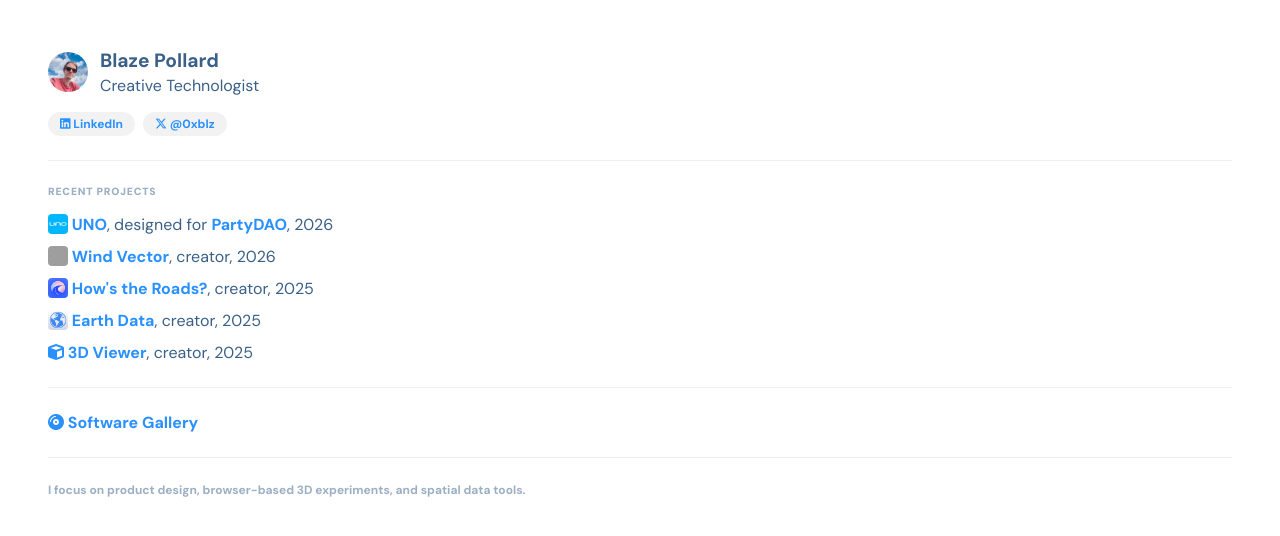
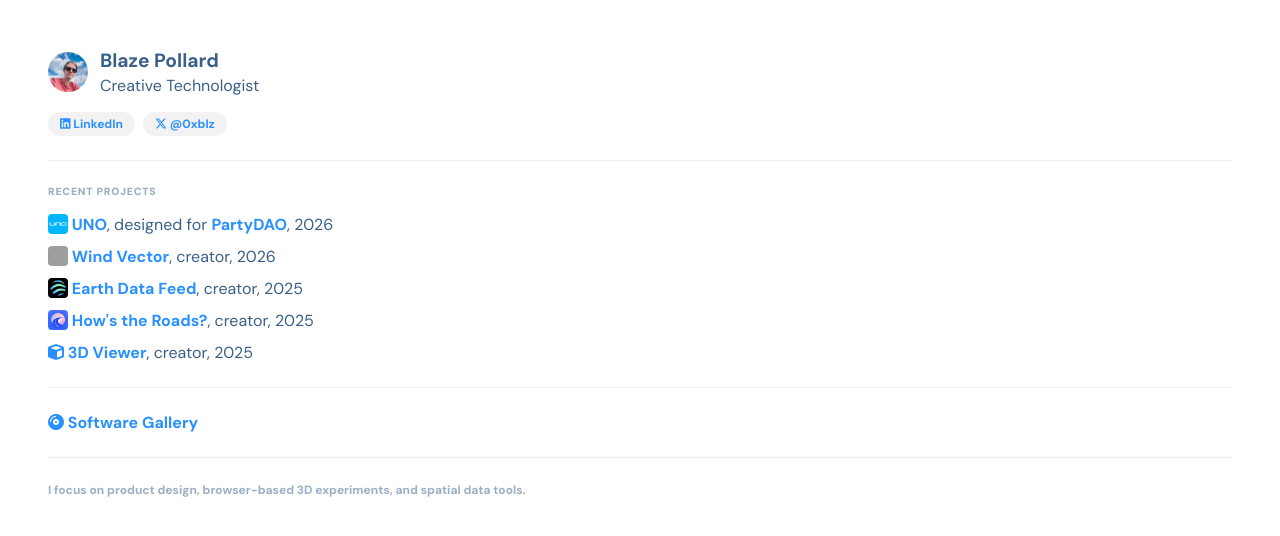
Before and after one commit to 0xblz/blaze-design, a Jekyll site: the page built from index.html, in a window 1280 px wide. Shown: the top 536 px of the page. Built offline with Jekyll 4.4.1, drawn with Linux system fonts in a browser that asks for light colours; nearby versions of some CDN libraries; grey boxes are pictures that could not be loaded.

Commit message:
updated image

```diff
--- a/index.html
+++ b/index.html
@@ -23,8 +23,8 @@
 <ul>
     <li><a href="https://world.org/ecosystem/app_a4f7f3e62c1de0b9490a5260cb390b56" target="_blank"><img src="/assets/images/uno.png" alt="UNO"> UNO</a>, designed for <a href="https://x.com/prtyDAO" target="_blank">PartyDAO</a>, 2026</li>
     <li><a href="https://windvector.app" target="_blank"><img src="https://windvector.app/assets/images/app-icon.jpg" alt="Wind Vector"> Wind Vector</a>, creator, 2026</li>
+    <li><a href="https://earthdatafeed.com/" target="_blank"><img src="/assets/images/earthdatafeed.jpg" alt="Earth Data Feed"> Earth Data Feed</a>, creator, 2025</li>
     <li><a href="https://apps.apple.com/us/app/hows-the-roads/id6742173400" target="_blank"><img src="/assets/images/roads.png" alt="How's the Roads?"> How's the Roads?</a>, creator, 2025</li>
-    <li><a href="https://earthdatafeed.com/" target="_blank"><img src="/assets/images/earthdatafeed.jpg" alt="Earth Data"> Earth Data</a>, creator, 2025</li>
     <li><a href="https://3d.blaze.design/" target="_blank"><i class="fa-solid fa-cube"></i> 3D Viewer</a>, creator, 2025</li>
 </ul>
 
```
Also changed, not shown: assets/images/earthdatafeed.jpg.
